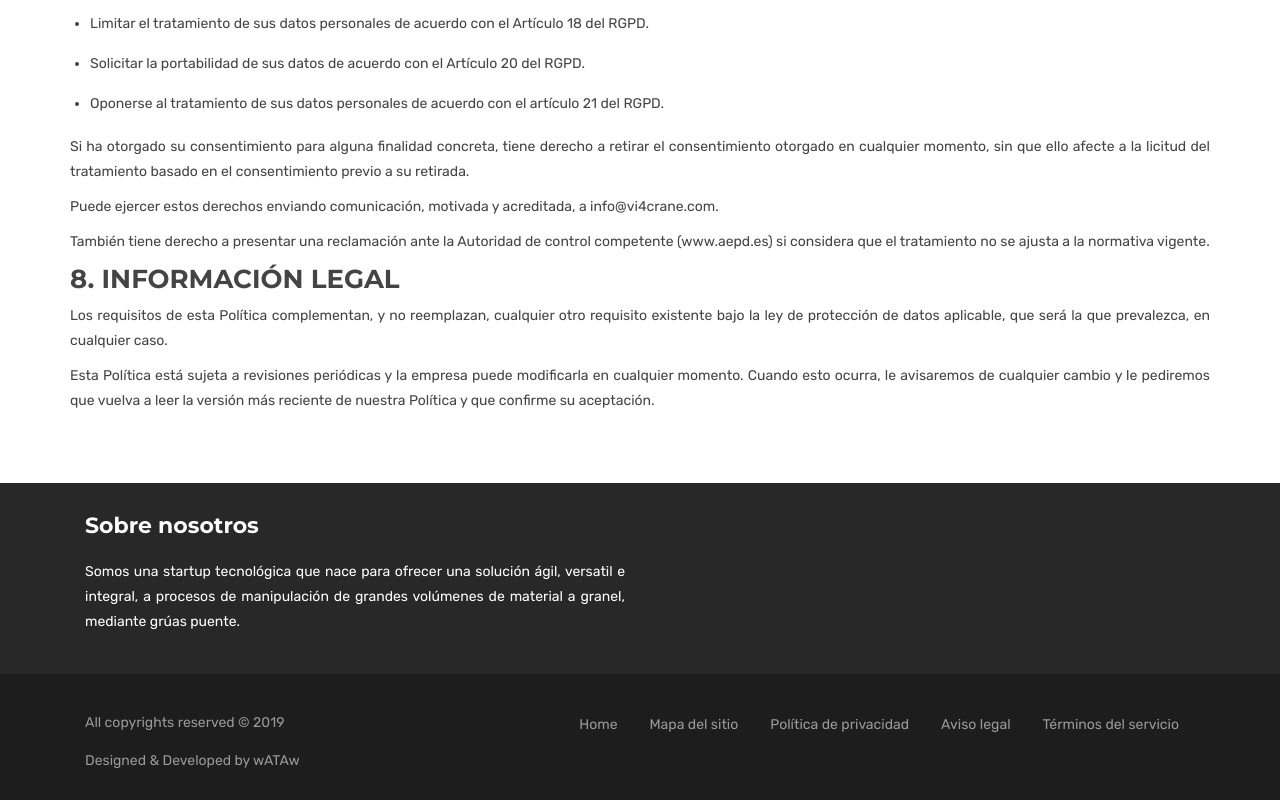
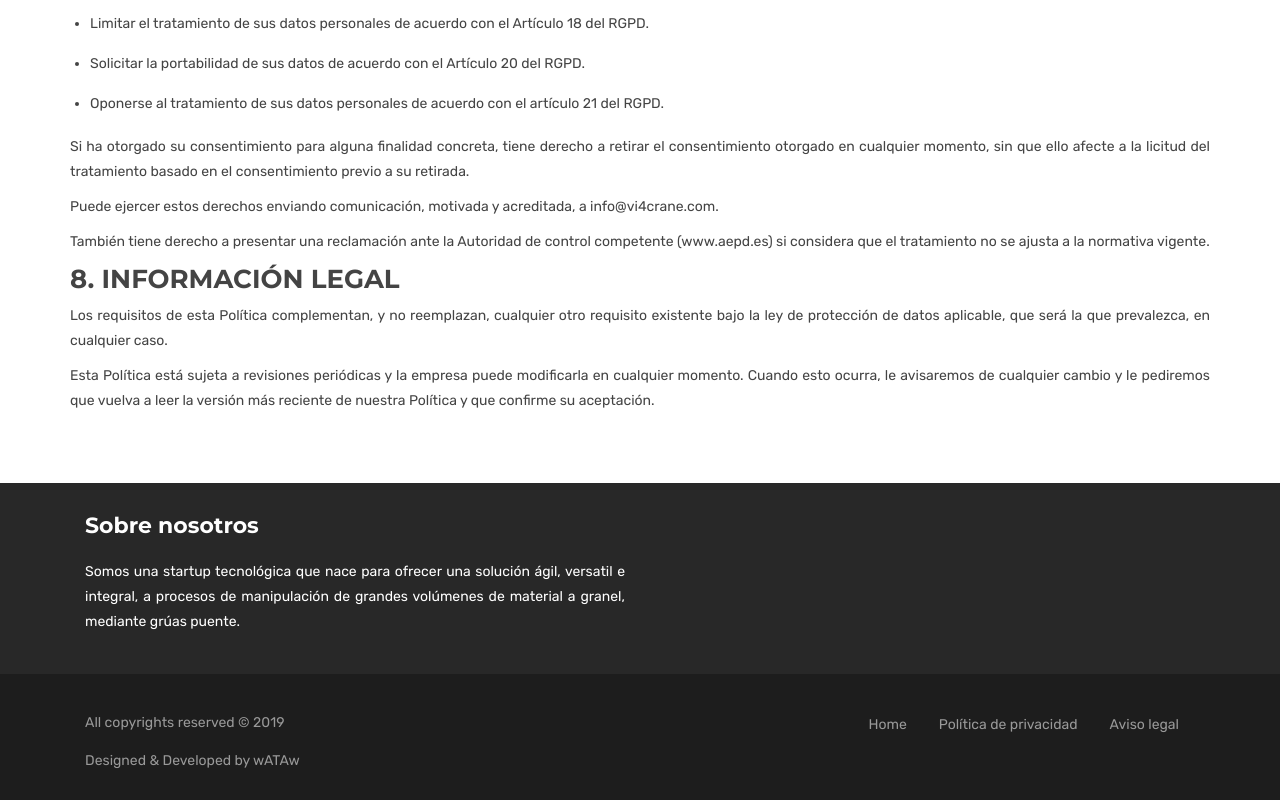
Before and after one commit to wATAw/Vi4CraneWeb, a plain HTML site: page privacidad.html in a window 1280 px wide. Shown: the part 2451-3251 px from the top of the page. Drawn offline with Linux system fonts and the light colour scheme.

Commit message:
Add files via upload

```diff
--- a/privacidad.html
+++ b/privacidad.html
@@ -455,34 +455,18 @@ Esta Política se aplica al tratamiento de sus datos personales recogidos por la
                 <a class="nav-link active" href="index.html">
                     <span lang="es">Home</span>
                     <span lang="en">Home</span>
-
-                </a>
-              </li>
-              <li class="nav-item">
-                <a class="nav-link" href="#">
-                    <span lang="es">Mapa del sitio</span>
-                    <span lang="en">Site map</span>
-
                 </a>
               </li>
               <li class="nav-item">
                 <a class="nav-link" href="privacidad.html">
                     <span lang="es">Política de privacidad</span>
                     <span lang="en">Privacy policy</span>
-
                 </a>
               </li>
               <li class="nav-item">
                 <a class="nav-link" href="Aviso legal.html">
                     <span lang="es">Aviso legal</span>
                     <span lang="en">Legal notice</span>
-
-                </a>
-              </li>
-              <li class="nav-item">
-                <a class="nav-link" href="#">
-                    <span lang="es">Términos del servicio</span>
-                    <span lang="en">Terms of service</span>
                 </a>
               </li>
             </ul>
```
